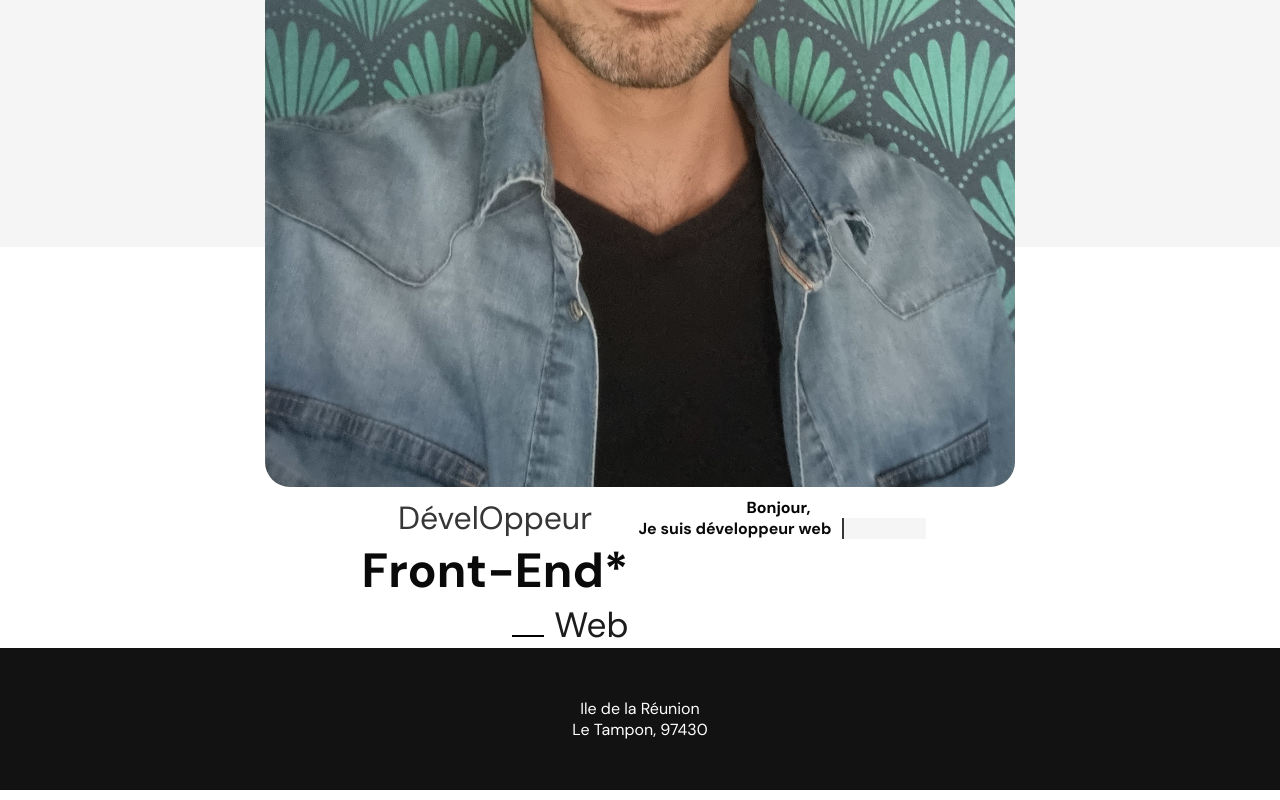
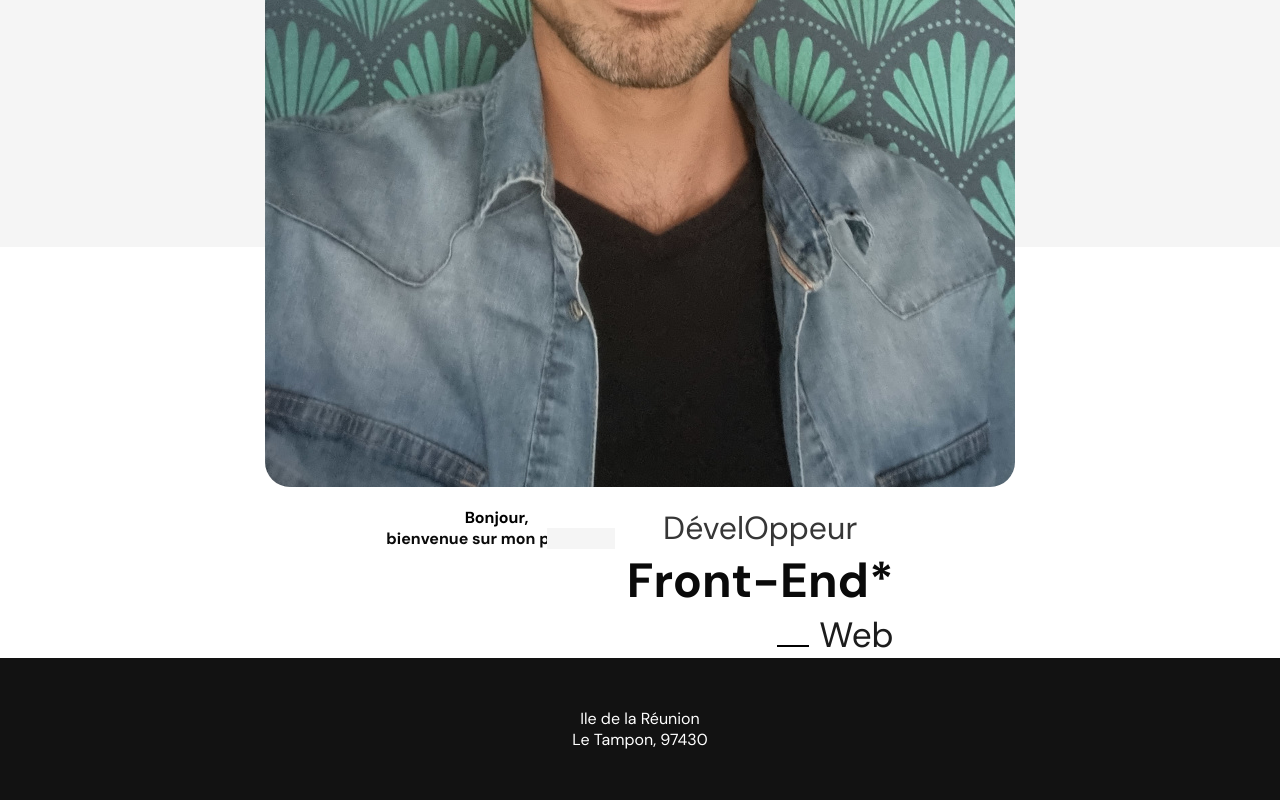
Before and after one commit to Brico97442/Amanville_Damien_Portfolio, a React (Create React App) app: page / in a window 1280 px wide. Shown: the part 693-1493 px from the top of the page. Built offline with nearby package versions, Linux system fonts and the light colour scheme.

Commit message:
try animation

```diff
--- a/src/components/Welcome.jsx
+++ b/src/components/Welcome.jsx
@@ -10,6 +10,9 @@ function Welcome() {
       <div className="identity">
         <img src={damienImg} alt="Damien"/>
       </div>
+      <div className="animated-text">
+        Bonjour,<span></span>
+      </div>
       <div className="welcome-content">
         <h1>DévelOppeur</h1>
         <h2>Front-End*</h2>
@@ -18,9 +21,6 @@ function Welcome() {
           <p>Web</p>
         </div>
       </div>
-      <div className="animated-text">
-        Bonjour,<span></span>
-      </div>
     </section>
   );
 }
--- a/src/styles/index.css
+++ b/src/styles/index.css
@@ -124,7 +124,7 @@ header nav button.nav-link:hover {
   margin-top: 40px;
   padding: 0 20px;
   flex-wrap: wrap;
-  gap: 10px;
+  gap: 20px;
 }
 .welcome h2 {
   text-align: start;
@@ -153,7 +153,7 @@ header nav button.nav-link:hover {
   font-weight: 400;
   font-size: 2em;
   color: #363636;
-  animation: translateRight 1.7s ease-out 0s normal none;
+  animation: translateRight 1.7s ease-out 20s normal none;
 }
 @keyframes translateRight {
   0% {
@@ -168,7 +168,7 @@ header nav button.nav-link:hover {
 .welcome-content h2 {
   color: #0a0a0a;
   font-size: 3em;
-  animation: slideLeft 1.5s ease 0s 1 normal forwards;
+  animation: slideLeft 1.5s ease 21s 1 normal forwards;
 }
 @keyframes slideLeft {
   0% {
@@ -219,16 +219,15 @@ header nav button.nav-link:hover {
 }
 .welcome .animated-text {
   font-weight: 600;
-  min-width: 280px;
 }
 .welcome .animated-text span {
   position: relative;
   display: flex;
 }
 .welcome .animated-text span::before {
-  content: "Je suis développeur web";
+  content: "je suis Amanville Damien";
   color: #0a0a0a;
-  animation: words 5s 1;
+  animation: words 20s;
 }
 .welcome .animated-text span::after {
   content: "";
@@ -236,9 +235,9 @@ header nav button.nav-link:hover {
   width: calc(100% + 8px);
   height: 100%;
   background-color: #f5f5f5;
-  border-left: 2px solid #0a0a0a;
+  border-left: 2px solid #f5f5f5;
   right: -8px;
-  animation: cursor 0.8s infinite, typing 20s steps(14), resetWidth 0.1s 18s forwards;
+  animation: cursor 0.8s 10, typing 20s steps(14), resetWidth 0.1s 18s forwards;
 }
 @keyframes cursor {
   to {
@@ -246,8 +245,20 @@ header nav button.nav-link:hover {
   }
 }
 @keyframes words {
-  0%, 100% {
+  0%, 20% {
     content: "mon nom est Amanville Damien";
+  }
+  21%, 40% {
+    content: "bienvenue sur mon portfolio";
+  }
+  41%, 60% {
+    content: "passionné de nouvelles technos";
+  }
+  61%, 80% {
+    content: "et aussi d'impression 3D";
+  }
+  81%, 100% {
+    content: "mais ça c'est une autre histoire!";
   }
 }
 @keyframes typing {
--- a/src/styles/sass/welcome.scss
+++ b/src/styles/sass/welcome.scss
@@ -4,7 +4,7 @@
   margin-top: 40px;
   padding: 0 20px;
   flex-wrap: wrap;
-  gap: 10px;
+  gap: 20px;
 
   h2 {
     text-align: start;
@@ -36,7 +36,7 @@
       font-weight: 400;
       font-size: 2em;
       color: #363636;
-      animation: translateRight 1.7s ease-out 0s normal none;
+      animation: translateRight 1.7s ease-out 20s normal none;
     }
 
     @keyframes translateRight {
@@ -54,7 +54,7 @@
     h2 {
       color: #0a0a0a;
       font-size: 3em;
-      animation: slideLeft 1.5s ease 0s 1 normal forwards;
+      animation: slideLeft 1.5s ease 21s 1 normal forwards;
     }
 
     @keyframes slideLeft {
@@ -113,27 +113,28 @@
 
   .animated-text {
     font-weight: 600;
-    min-width: 280px;
   }
 
   .animated-text span {
     position: relative;
     display: flex;
   }
+
   .animated-text span::before {
-    content: "Je suis développeur web";
+    content: "je suis Amanville Damien";
     color: #0a0a0a;
-    animation: words 5s 1;
+    animation: words 20s ;
   }
+
   .animated-text span::after {
     content: "";
     position: absolute;
     width: calc(100% + 8px);
     height: 100%;
     background-color: #f5f5f5;
-    border-left: 2px solid #0a0a0a;
+    border-left: 2px solid #f5f5f5;
     right: -8px;
-    animation: cursor 0.8s infinite, typing 20s steps(14),
+    animation: cursor 0.8s 10, typing 20s steps(14),
       resetWidth 0.1s 18s forwards;
   }
 
@@ -145,8 +146,24 @@
 
   @keyframes words {
     0%,
+    20% {
+      content: "mon nom est Amanville Damien";
+    }
+    21%,
+    40% {
+      content: "bienvenue sur mon portfolio";
+    }
+    41%,
+    60% {
+      content: "passionné de nouvelles technos";
+    }
+    61%,
+    80% {
+      content: "et aussi d'impression 3D";
+    }
+    81%,
     100% {
-      content: "mon nom est Amanville Damien";
+      content: "mais ça c'est une autre histoire!";
     }
   }
   @keyframes typing {
```
Also changed, not shown: 1 other file (tests, documents, lock files or other folders).
